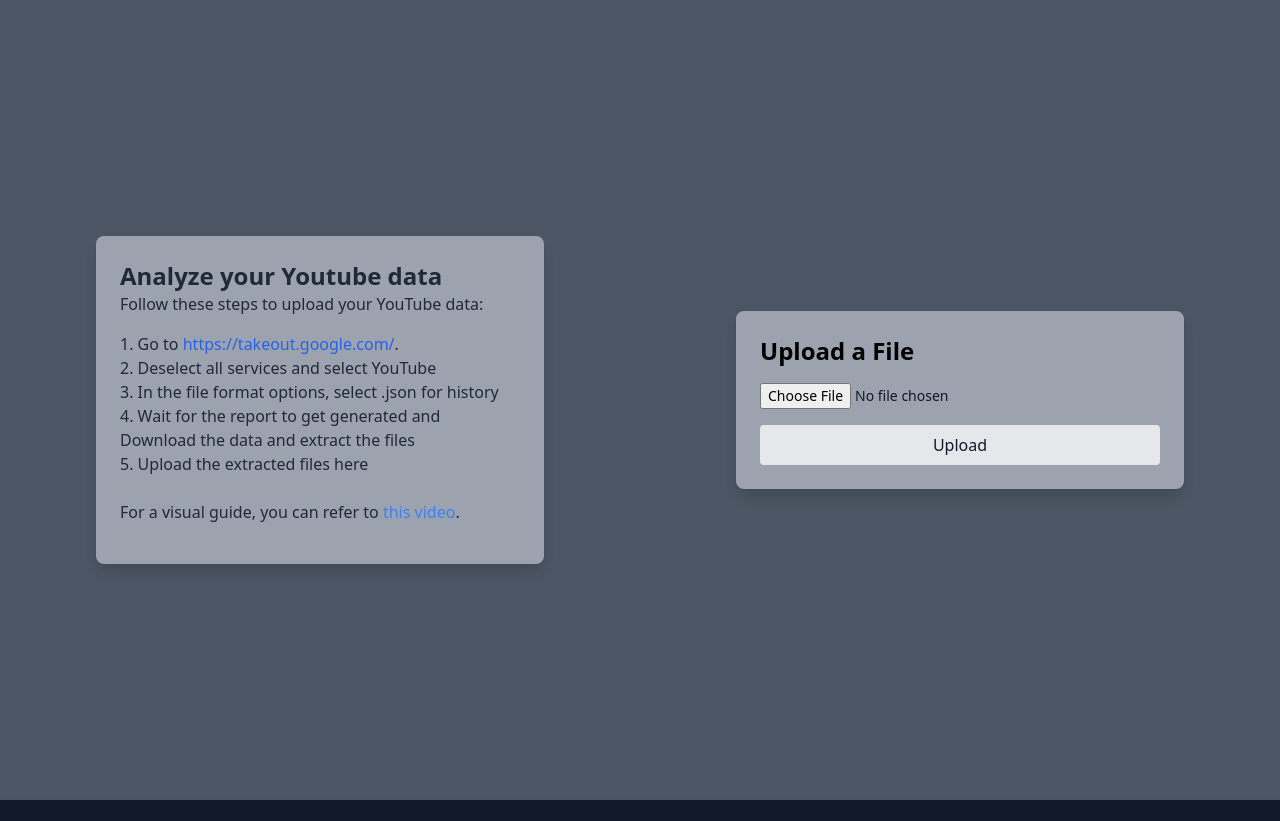
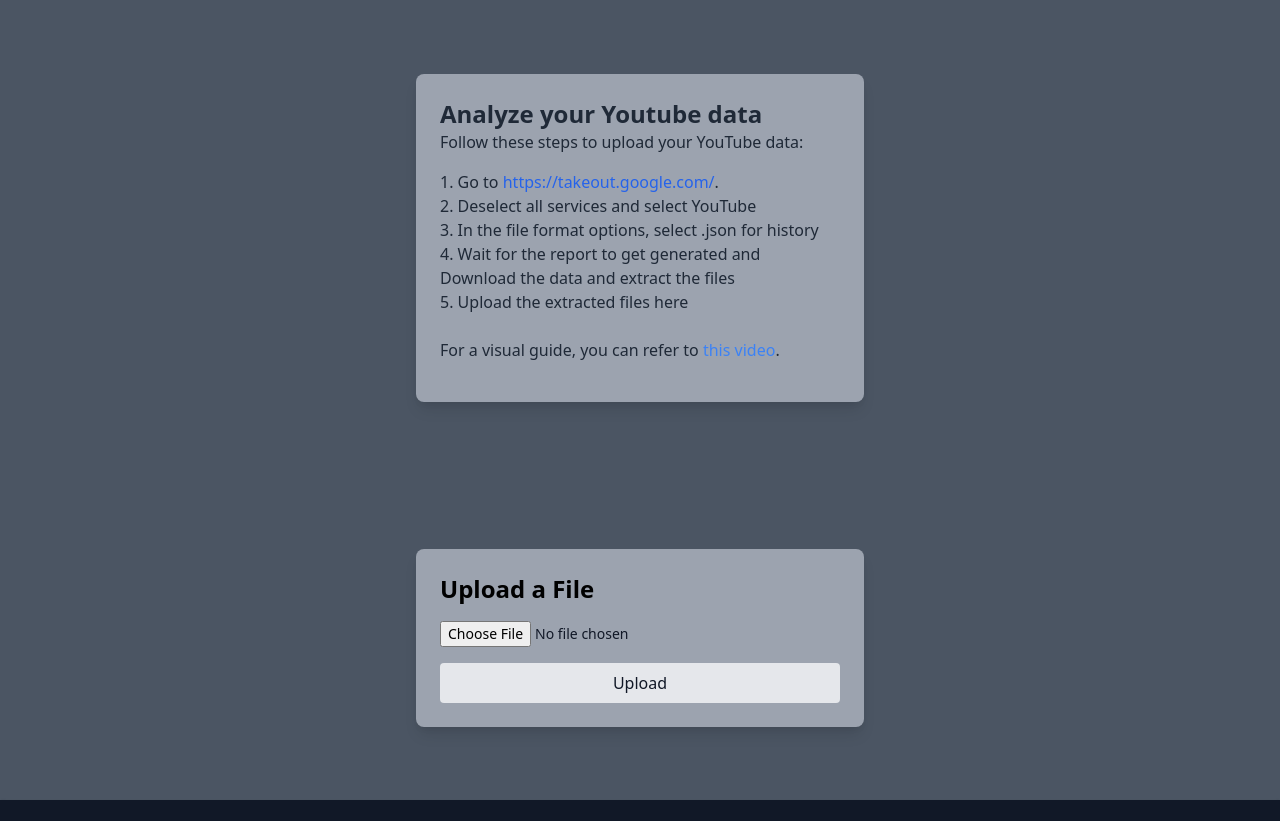
Before and after one commit to Ssn633/yt-analyzer, a Flask app: page / in a window 1280 px wide. Shown: the top 821 px of the page. Run offline with Flask 3, Linux system fonts and the light colour scheme.

Commit message:
Changed Index

```diff
--- a/templates/index.html
+++ b/templates/index.html
@@ -19,7 +19,7 @@
     </style>
 </head>
 <body class="font-sans">
-    <div class="flex h-screen bg-gray-600  items-center justify-center">
+    <div class="grid h-screen bg-gray-600  items-center justify-center">
     <div class="container mx-auto bg-gray-400 text-gray-800 p-6 rounded-lg shadow-lg max-w-md">
         <h1 class="text-2xl font-bold">Analyze your Youtube data</h1>
         <p class="mb-4">Follow these steps to upload your YouTube data:</p>
```
